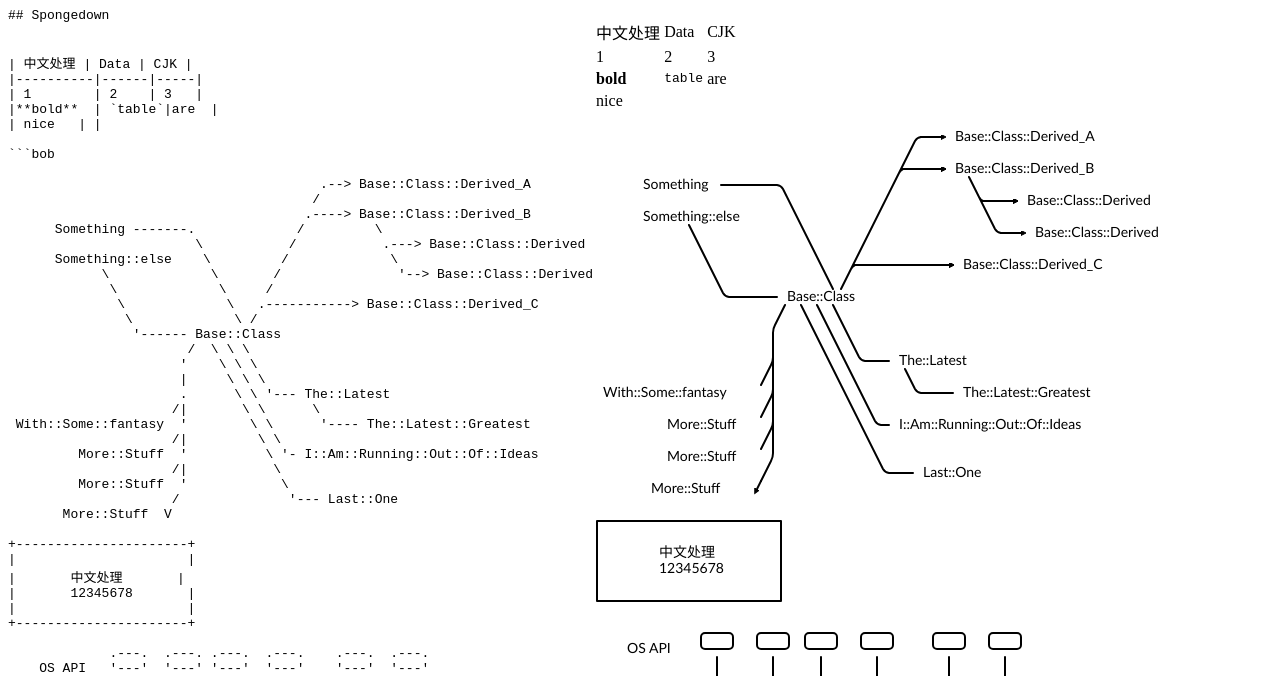
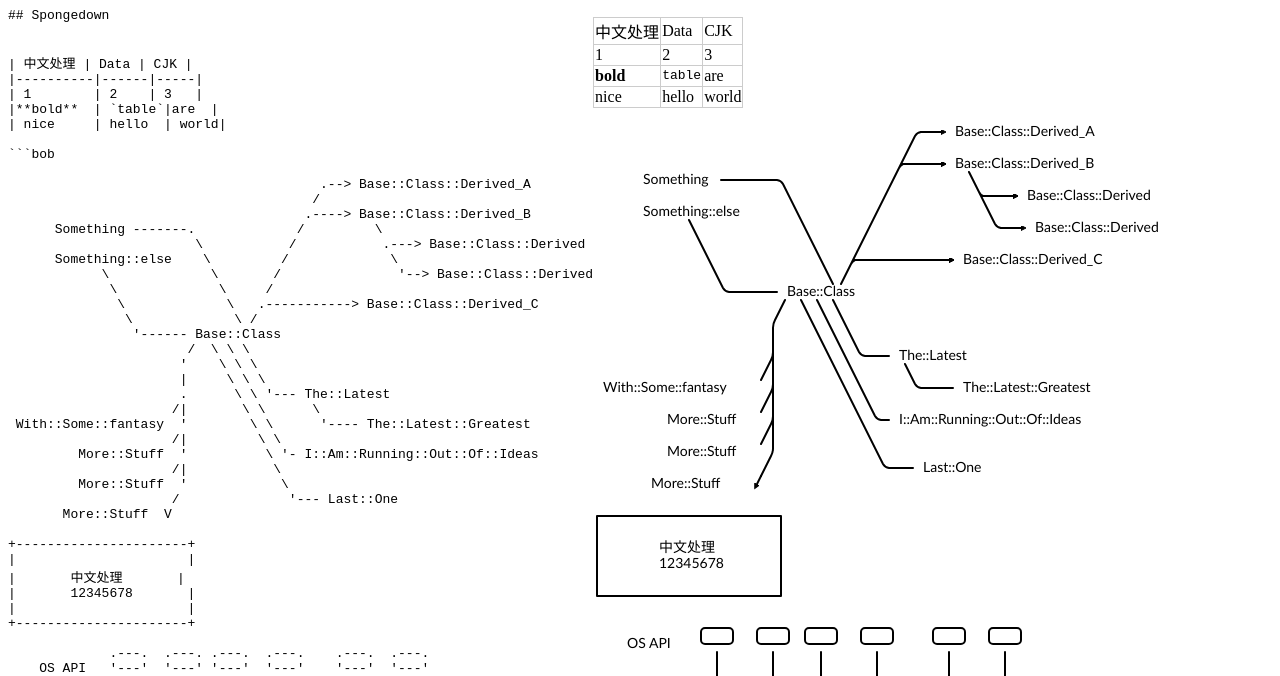
Before and after one commit to ivanceras/spongedown, a plain HTML site: page index.html in a window 1280 px wide. Shown: the part 58-734 px from the top of the page. Drawn offline with Linux system fonts and the light colour scheme.

Commit message:
nicer table

````diff
--- a/index.html
+++ b/index.html
@@ -1,6 +1,15 @@
 <html>
 <head>
 <title>Spongedown - md to html with svg support</title>
+<style>
+table{
+    border-collapse: collapse;
+    border-spacing: 0;
+}
+th, td{
+    border:1px solid #ccc;
+}
+</style>
 </head>
 <body>
 <div style="display:flex">
@@ -16,7 +25,7 @@
 |----------|------|-----|
 | 1        | 2    | 3   |
 |**bold**  | `table`|are  |
-| nice   | |
+| nice     | hello  | world|
 
 ```bob
 
@@ -91,7 +100,7 @@ fn main(){
 <table><thead><tr><td> 中文处理 </td><td> Data </td><td> CJK </td></tr></thead>
 <tr><td> 1        </td><td> 2    </td><td> 3   </td></tr>
 <tr><td><strong>bold</strong>  </td><td> <code>table</code></td><td>are  </td></tr>
-<tr><td> nice   </td><td> </td></tr>
+<tr><td> nice     </td><td> hello  </td><td> world</td></tr>
 </table>
 <svg font-family="Electrolize,Titillium Web, Trebuchet MS, Arial" font-size="14" height="816" width="600" xmlns="http://www.w3.org/2000/svg">
 <defs>
````
Also changed, not shown: 2 other files.
